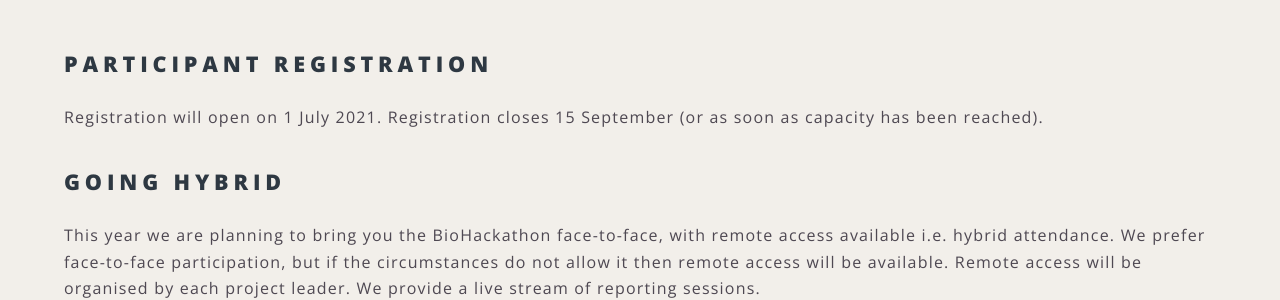
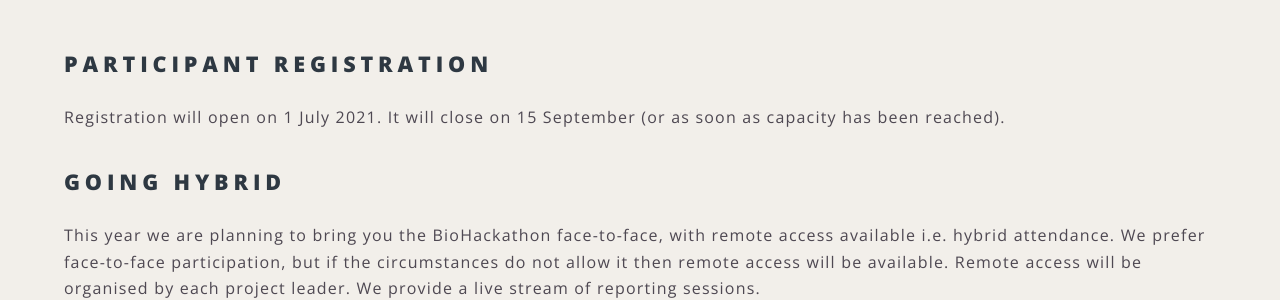
Before and after one commit to elixir-europe/biohackathon-europe-2021, a Jekyll site: the page built from registration.html, in a window 1280 px wide and 900 px high. Shown: the part 404-704 px from the top of the window. Built offline with Jekyll 4.4.1, drawn with Linux system fonts in a browser that asks for light colours; nearby versions of some CDN libraries.

Commit message:
Update registration closing date

```diff
--- a/registration.html
+++ b/registration.html
@@ -6,7 +6,7 @@
 <section>
     <section>
         <h2>Participant registration</h2>
-<p>Registration will open on 1 July 2021. Registration closes 15 September (or as soon as capacity has been reached).</p>
+<p>Registration will open on 1 July 2021. It will close on 15 September (or as soon as capacity has been reached).</p>
         <!-- <a href="https://www.eventbrite.co.uk/e/biohackathon-europe-2020-registration-104117179286" target="_blank" class="button fit special">Register here!</a>-->
 
         <h2>Going hybrid</h2>
```
